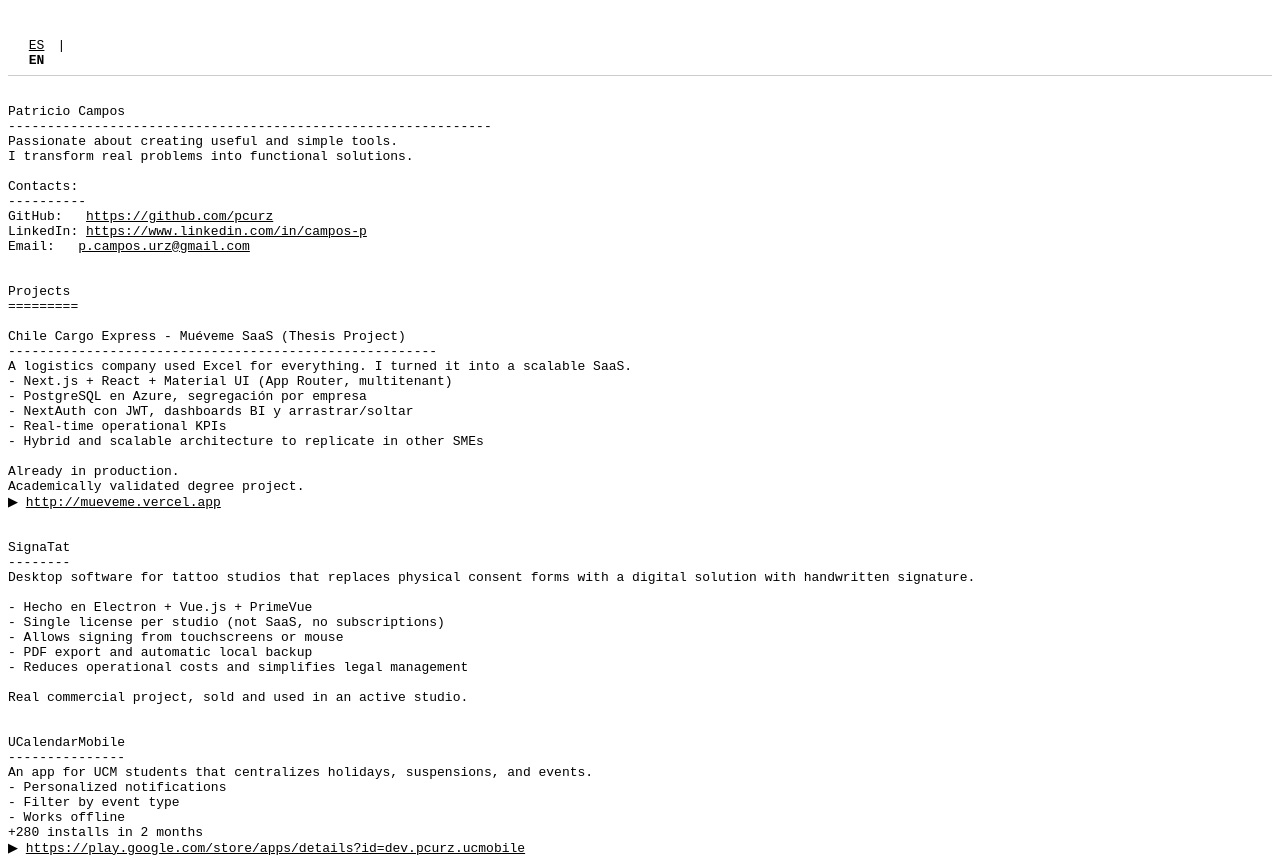
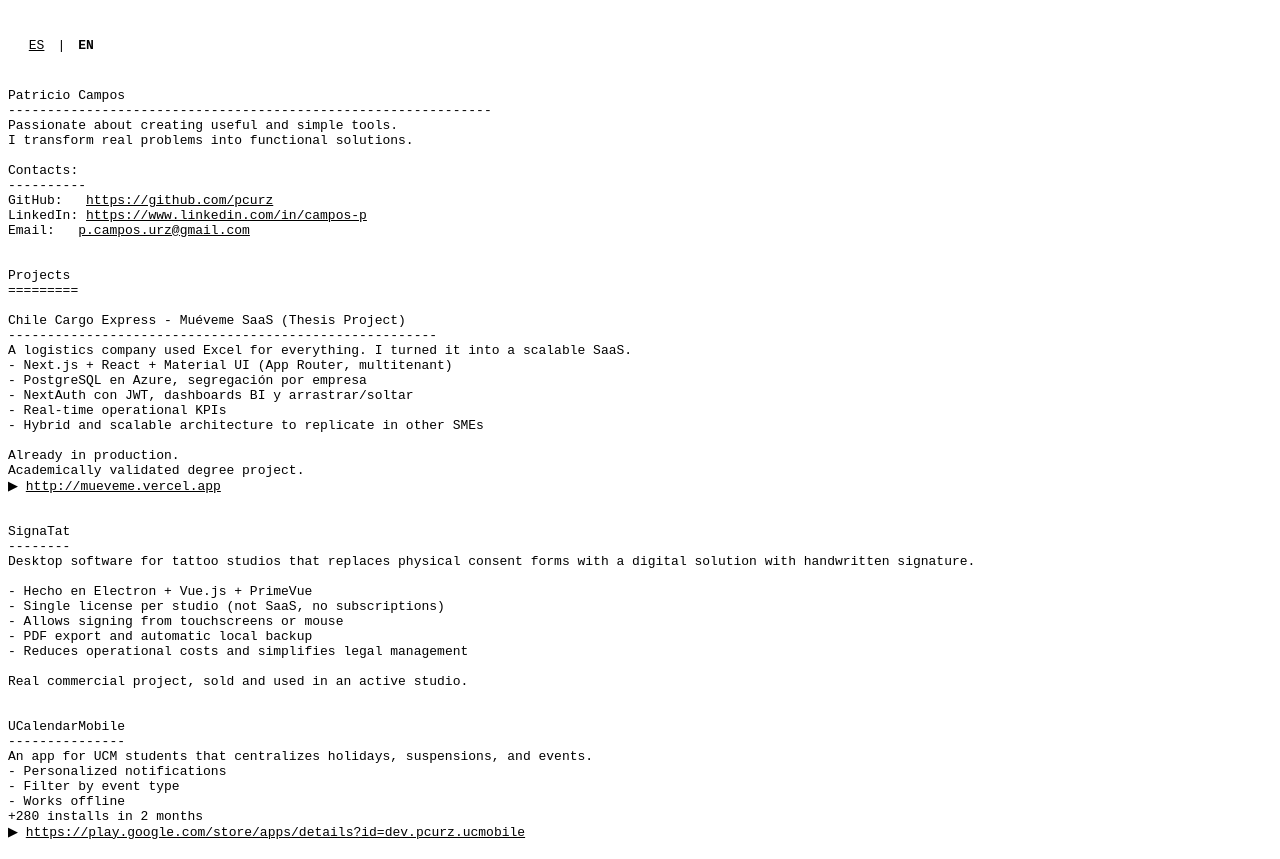
Before and after one commit to pcurz/pcurz.github.io, a plain HTML site: page index.html in a window 1280 px wide. Shown: the top 859 px of the page. Drawn offline with Linux system fonts and the light colour scheme.

Commit message:
remove bottom

```diff
--- a/style.css
+++ b/style.css
@@ -11,7 +11,6 @@ a {
 #language-selector {
   margin-bottom: 1em;
   padding-bottom: 0.5em;
-  border-bottom: 1px solid #ccc;
 }
 
 #language-selector a {
```
Also changed, not shown: index.html (+1 -2 lines).
